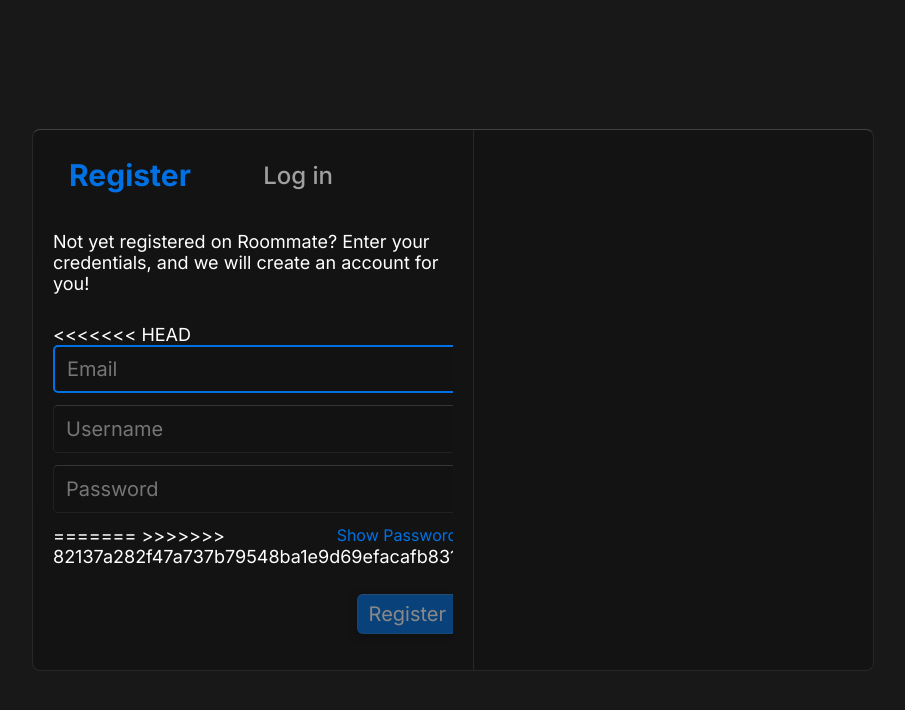
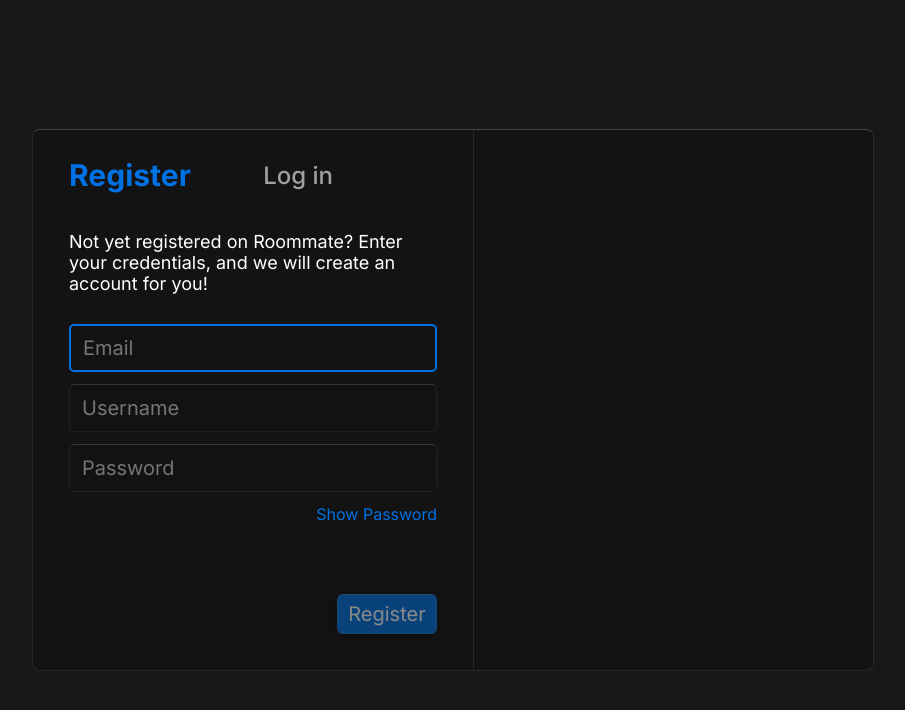
Before and after one commit to codehamsters/roommate-django, a Django app: page /auth in a window 1280 px wide. Shown: the top 710 px of the page, without its empty margins (187-1092 px from the left). Run offline with Django 4.2, Linux system fonts and the light colour scheme.

Commit message:
Resolved some merge conflicts

```diff
--- a/template/auth.html
+++ b/template/auth.html
@@ -27,18 +27,15 @@
                             <section class="form-desc">
                                 Not yet registered on Roommate? Enter your credentials, and we will create an account for you!
                             </section>
-<<<<<<< HEAD
                             <input type="email" class="input-box email" placeholder="Email" name="email" autofocus/>
                             <input type="text" class="input-box username" placeholder="Username" name="username"/>
                             <input type="password" class="input-box password" placeholder="Password" name="password"/>
                             <label class="show-password-txt">Show Password</label>
-=======
                             {% for message in messages %}
                             {% if message.tags == 'error' %}
                             <h6>{{message}}</h6>
                             {% endif %}
                             {% endfor %}
->>>>>>> 82137a282f47a737b79548ba1e9d69efacafb831
                         </div>
 
                         <div class="btn-group">
@@ -52,17 +49,14 @@
                             <section class="form-desc">
                                 We're so excited to see you again! Enter your credentials, and we will log you in swiftly!
                             </section>
-<<<<<<< HEAD
                             <input type="text" class="input-box username" placeholder="Username" name="username" autofocus/>
                             <input type="password" class="input-box password" placeholder="Password" name="password"/>
                             <label class="show-password-txt">Show Password</label>
-=======
                             {% for message in messages %}
                             {% if message.tags == 'warning' %}
                             <h6>{{message}} </h6>
                             {% endif %}
                             {% endfor %}
->>>>>>> 82137a282f47a737b79548ba1e9d69efacafb831
                         </div>
 
                         <div class="btn-group">
```
